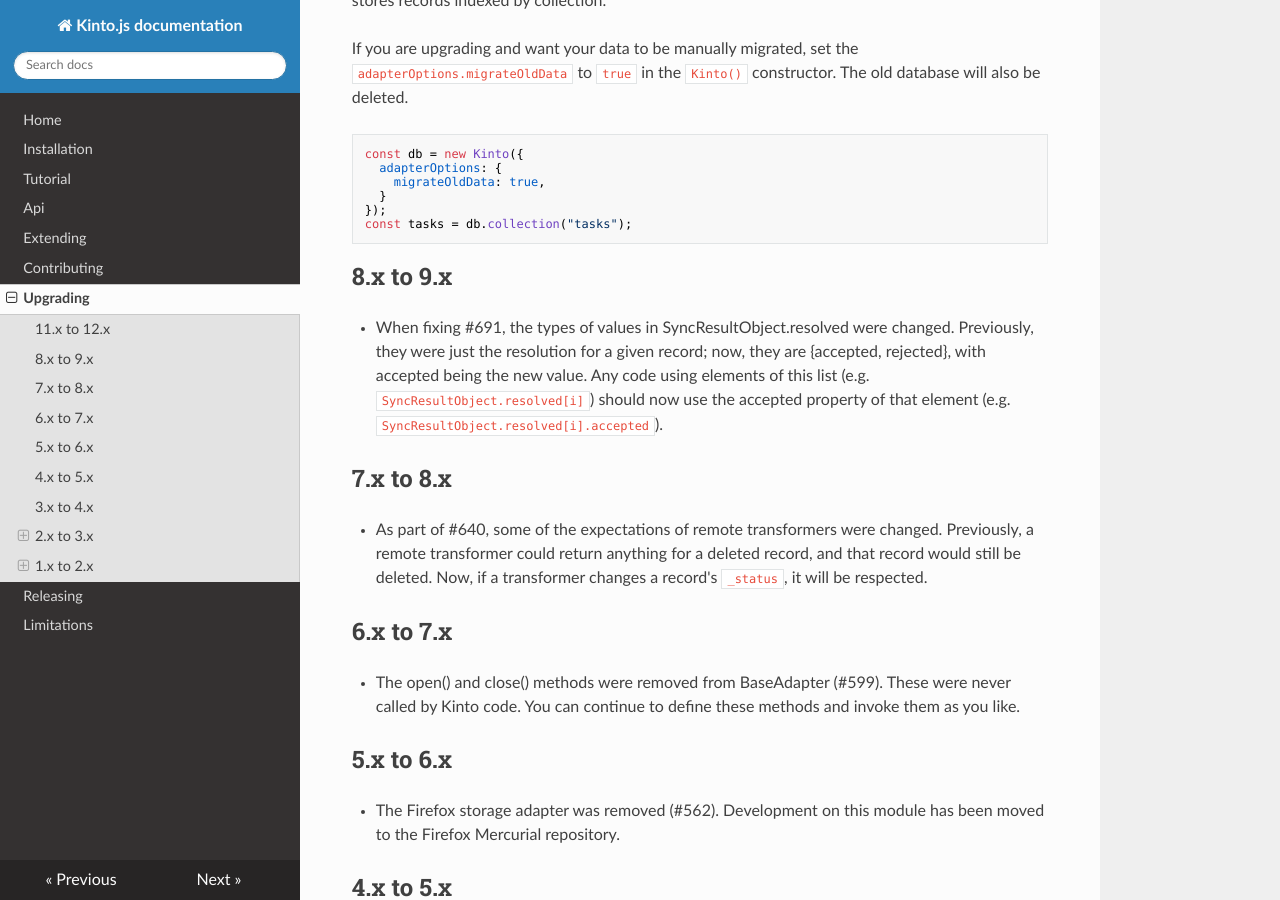
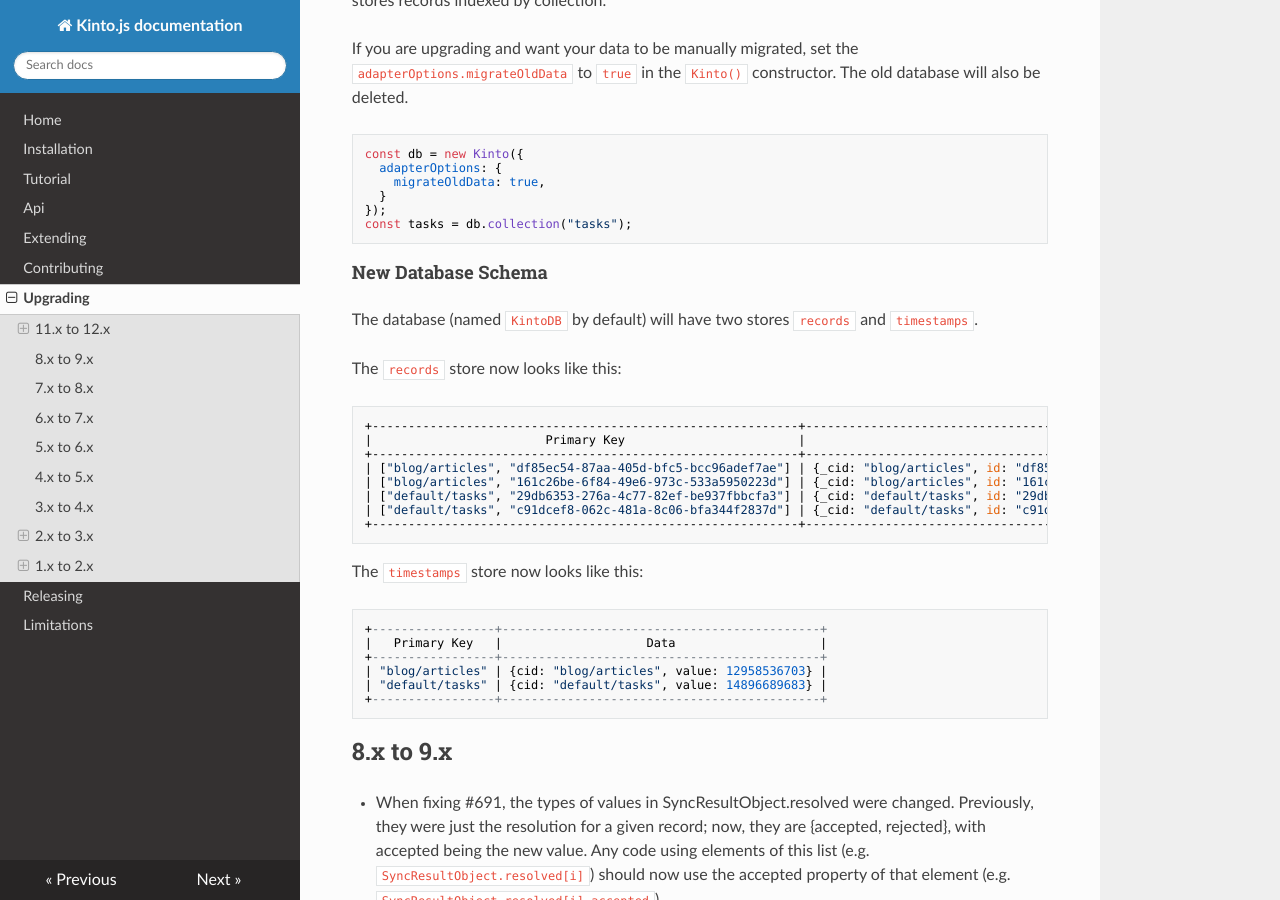
Before and after one commit to Kinto/kinto.js, an MkDocs documentation site: the page built from docs/upgrading.md, in a window 1280 px wide and 900 px high, scrolled down 446 px. Built offline with MkDocs 1.6.1, drawn with Linux system fonts in a browser that asks for light colours; nearby versions of some CDN libraries; old or Windows-style settings are respelled for this version of MkDocs.

Commit message:
Add schema in upgrade docs

````diff
--- a/docs/upgrading.md
+++ b/docs/upgrading.md
@@ -20,6 +20,34 @@
   }
 });
 const tasks = db.collection("tasks");
+```
+
+#### New Database Schema
+
+The database (named `KintoDB` by default) will have two stores `records` and `timestamps`.
+
+The ``records`` store now looks like this:
+
+```
++-----------------------------------------------------------+-----------------------------------------------------------------------------------------------------------+
+|                        Primary Key                        |                                                   Data                                                    |
++-----------------------------------------------------------+-----------------------------------------------------------------------------------------------------------+
+| ["blog/articles", "df85ec54-87aa-405d-bfc5-bcc96adef7ae"] | {_cid: "blog/articles", id: "df85ec54-87aa-405d-bfc5-bcc96adef7ae", _status: "created"}                   |
+| ["blog/articles", "161c26be-6f84-49e6-973c-533a5950223d"] | {_cid: "blog/articles", id: "161c26be-6f84-49e6-973c-533a5950223d", _status: "deleted"}                   |
+| ["default/tasks", "29db6353-276a-4c77-82ef-be937fbbcfa3"] | {_cid: "default/tasks", id: "29db6353-276a-4c77-82ef-be937fbbcfa3", _status: "sync", last_modified: 1346} |
+| ["default/tasks", "c91dcef8-062c-481a-8c06-bfa344f2837d"] | {_cid: "default/tasks", id: "c91dcef8-062c-481a-8c06-bfa344f2837d", _status: "sync", last_modified: 1142} |
++-----------------------------------------------------------+-----------------------------------------------------------------------------------------------------------+
+```
+
+The ``timestamps`` store now looks like this:
+
+```
++-----------------+--------------------------------------------+
+|   Primary Key   |                    Data                    |
++-----------------+--------------------------------------------+
+| "blog/articles" | {cid: "blog/articles", value: 12958536703} |
+| "default/tasks" | {cid: "default/tasks", value: 14896689683} |
++-----------------+--------------------------------------------+
 ```
 
 ## 8.x to 9.x
````
